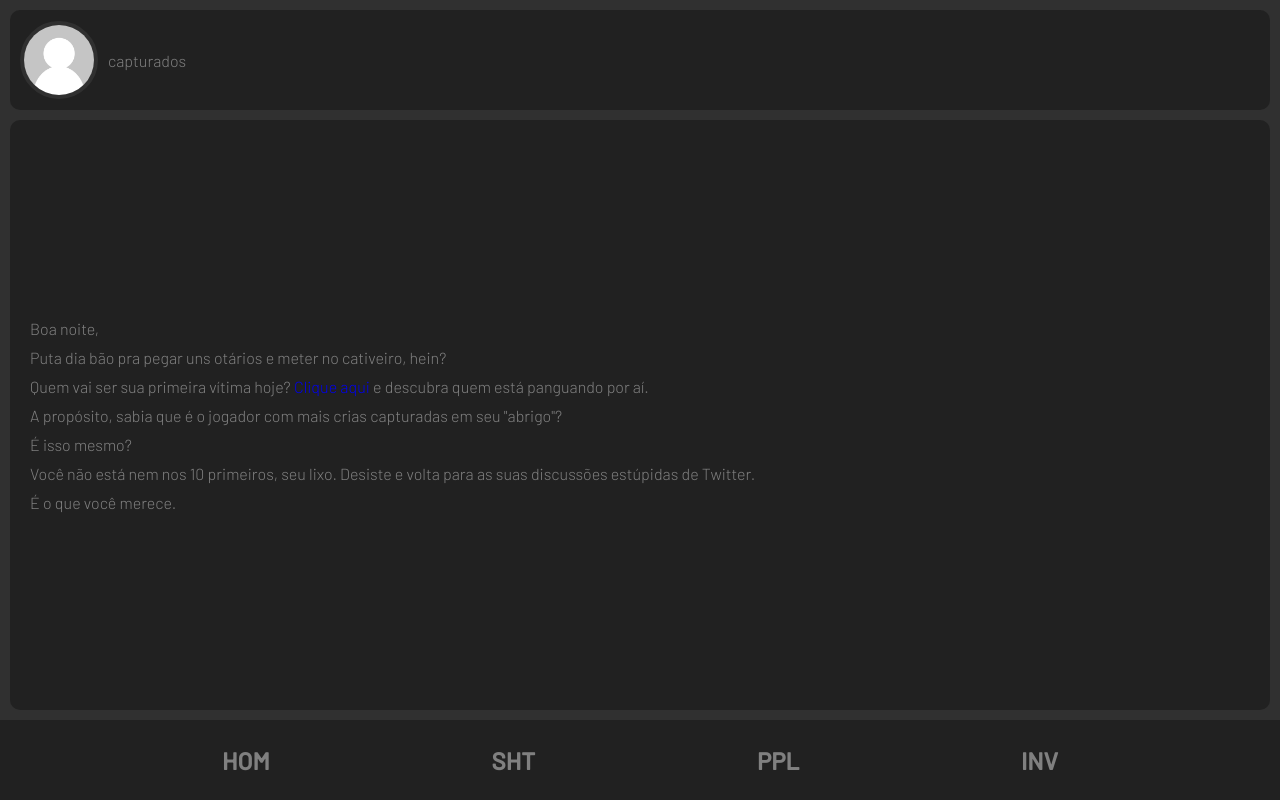
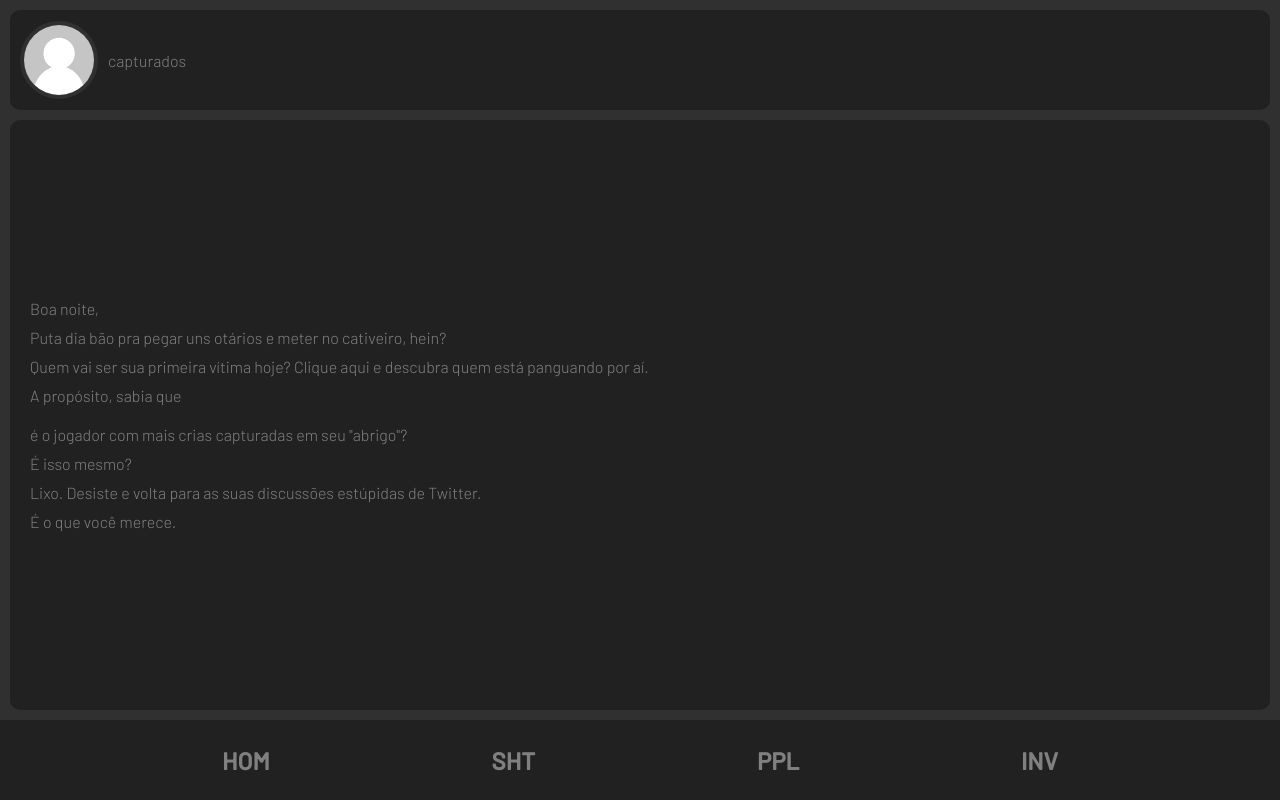
Before and after one commit to marcelosrc/pokehum, a React (Create React App) app: page / in a window 1280 px wide. Built offline with nearby package versions, Linux system fonts and the light colour scheme; no server answers.

Commit message:
Alteração no CSS para que todas páginas sofram o mínimo de alteração durante a navegação (até q enfim caraio)

```diff
--- a/src/components/greetings/Greetings.jsx
+++ b/src/components/greetings/Greetings.jsx
@@ -1,5 +1,6 @@
 import React from "react";
 import { UserContext } from "../../pages/Home";
+import "../../styling/Common.scss";
 import "../../styling/Greetings.scss";
 import axios from "axios";
 import { Link } from "react-router-dom";
@@ -28,16 +29,25 @@ function Greetings() {
         <Link to="/people">Clique aqui</Link> e descubra quem está panguando por
         aí.
       </p>
+      {currentUser.username === leader ? (
+        <>
           <p>
-        A propósito, sabia que {leader} é o jogador com mais crias capturadas em
-        seu "abrigo"?
+            A propósito, sabia que você é o jogador com o "albergue" mais
+            recheado de gente?
           </p>
+          <p>Tá com tempo livre, né?</p>
+        </>
+      ) : (
+        <>
+          <p>A propósito, sabia que </p> <p className="magenta">{leader}</p>{" "}
+          <p>é o jogador com mais crias capturadas em seu "abrigo"?</p>
           <p>É isso mesmo?</p>
           <p>
-        Você não está nem nos 10 primeiros, seu lixo. Desiste e volta para as
-        suas discussões estúpidas de Twitter.
+            Lixo. Desiste e volta para as suas discussões estúpidas de Twitter.
           </p>
           <p>É o que você merece.</p>
+        </>
+      )}
     </div>
   );
 }
--- a/src/components/home/Profile.jsx
+++ b/src/components/home/Profile.jsx
@@ -1,4 +1,5 @@
 import React from "react";
+import "../../styling/Common.scss";
 import "../../styling/Profile.scss";
 import { UserContext } from "../../pages/Home";
 import defaultUserPicture from "../../media/default.png";
@@ -14,7 +15,7 @@ function Profile() {
         alt={currentUser.username}
       />
       <div className="profile__credentials">
-          <p>{currentUser.username}</p>
+        <p className="turquoise">{currentUser.username}</p>
         <p>
           {currentUser.captured_ppl_count}{" "}
           {currentUser.captured_ppl_count === 1 ? "capturado" : "capturados"}
--- a/src/styling/Common.scss
+++ b/src/styling/Common.scss
@@ -43,10 +43,15 @@ button {
 
 a {
   text-decoration: none;
+  color: gray;
 }
 
 .turquoise {
   color: turquoise;
+}
+
+.magenta {
+  color: magenta;
 }
 
 .common-accept-button {
--- a/src/styling/Footer.scss
+++ b/src/styling/Footer.scss
@@ -1,7 +1,7 @@
 .footer__container {
-  position: fixed;
-  bottom: 0;
-  height: 80px;
+  flex-grow: 1;
+  min-height: 80px;
+  max-height: 80px;
   width: 100%;
   background-color: #212121;
   display: flex;
@@ -15,3 +15,11 @@
   align-items: center;
   color: gray;
 }
+
+.footer__selected-button {
+  display: flex;
+  justify-content: center;
+  align-items: center;
+  background-color: #303030;
+  color: #212121;
+}
--- a/src/styling/Greetings.scss
+++ b/src/styling/Greetings.scss
@@ -1,11 +1,11 @@
 .greetings__container {
-  margin: 120px 10px 90px 10px;
-  height: calc(100vh - 250px);
+  flex-grow: 5;
+  margin: 10px;
   border-radius: 10px;
-  padding: 20px;
   display: flex;
   flex-direction: column;
   justify-content: center;
+  padding: 20px;
   gap: 10px;
   background-color: #212121;
 }
--- a/src/styling/Home.scss
+++ b/src/styling/Home.scss
@@ -1,5 +1,7 @@
 .home__container {
-  height: 100%;
+  height: 100vh;
   background-color: #303030;
   color: gray;
+  display: flex;
+  flex-direction: column;
 }
--- a/src/styling/Inventory.scss
+++ b/src/styling/Inventory.scss
@@ -1,6 +1,6 @@
 .inventory__container {
-  margin: 120px 10px 90px 10px;
-  height: calc(100vh - 210px);
+  flex-grow: 5;
+  margin: 10px;
   border-radius: 10px;
   display: flex;
   flex-wrap: wrap;
--- a/src/styling/People.scss
+++ b/src/styling/People.scss
@@ -1,13 +1,15 @@
 .people__container {
-  margin: 120px 10px 90px 10px;
+  flex-grow: 5;
+  margin: 10px;
   border-radius: 10px;
   display: flex;
   flex-direction: column;
   background-color: #212121;
+  overflow: scroll;
 }
 
 .people__entry {
-  width: 100%;
+  width: calc(100% - 20px);
   padding: 10px;
   border-bottom: 1px #303030 solid;
   display: flex;
--- a/src/styling/Profile.scss
+++ b/src/styling/Profile.scss
@@ -1,9 +1,9 @@
 .profile__container {
-  position: fixed;
-  top: 0;
-  height: 80px;
+  flex-grow: 1;
+  min-height: 80px;
+  max-height: 80px;
   width: calc(100% - 40px);
-  margin: 10px;
+  margin: 10px 10px 0px 10px;
   border-radius: 10px;
   padding: 10px;
   background-color: #212121;
--- a/src/styling/Shelter.scss
+++ b/src/styling/Shelter.scss
@@ -1,13 +1,15 @@
 .shelter__container {
-  margin: 120px 10px 90px 10px;
+  flex-grow: 5;
+  margin: 10px;
   border-radius: 10px;
   display: flex;
   flex-direction: column;
   background-color: #212121;
+  overflow: scroll;
 }
 
 .shelter__entry {
-  width: 100%;
+  width: calc(100% - 20px);
   padding: 10px;
   border-bottom: 1px #303030 solid;
   display: flex;
```
Lines whose indentation alone changed are shown as unchanged.
